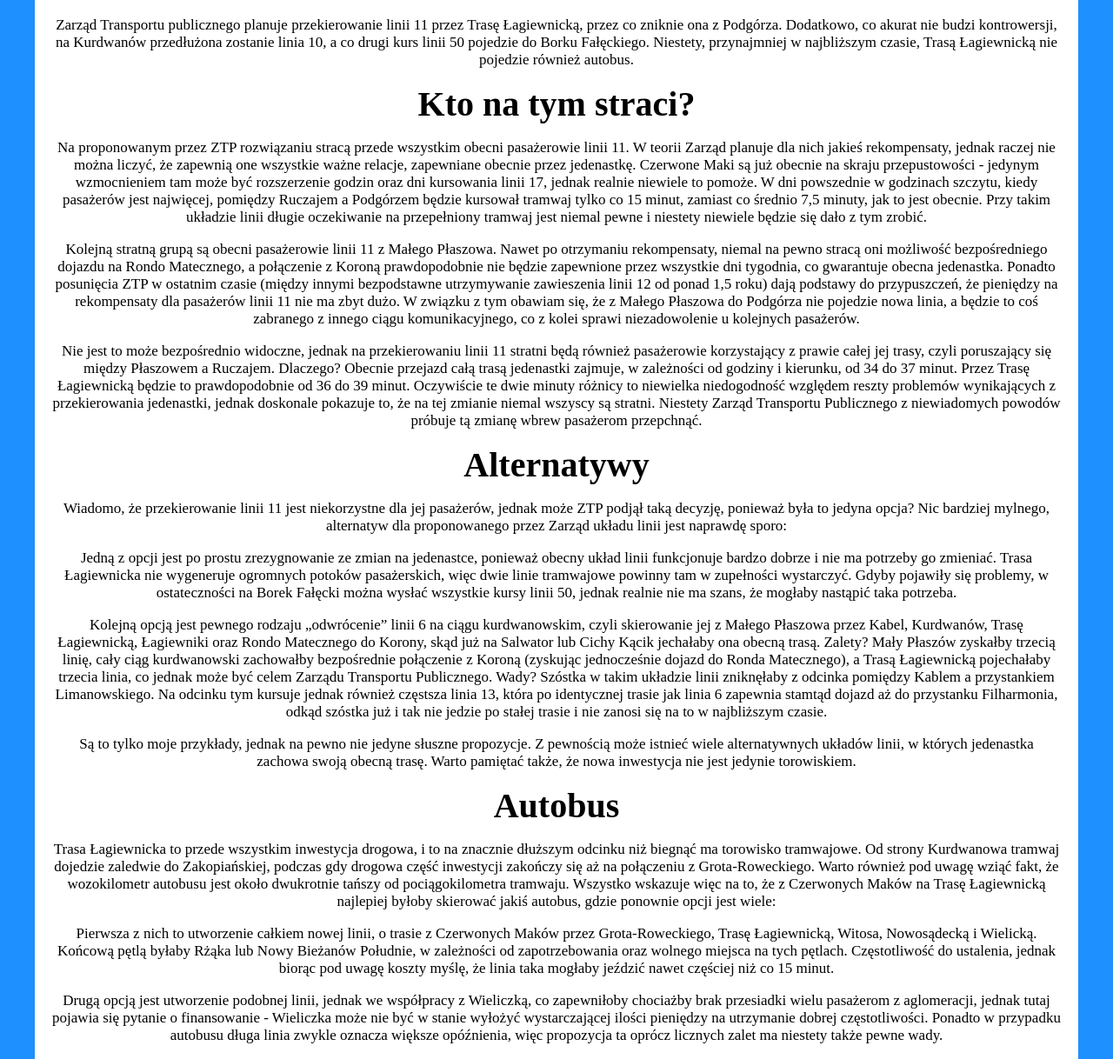
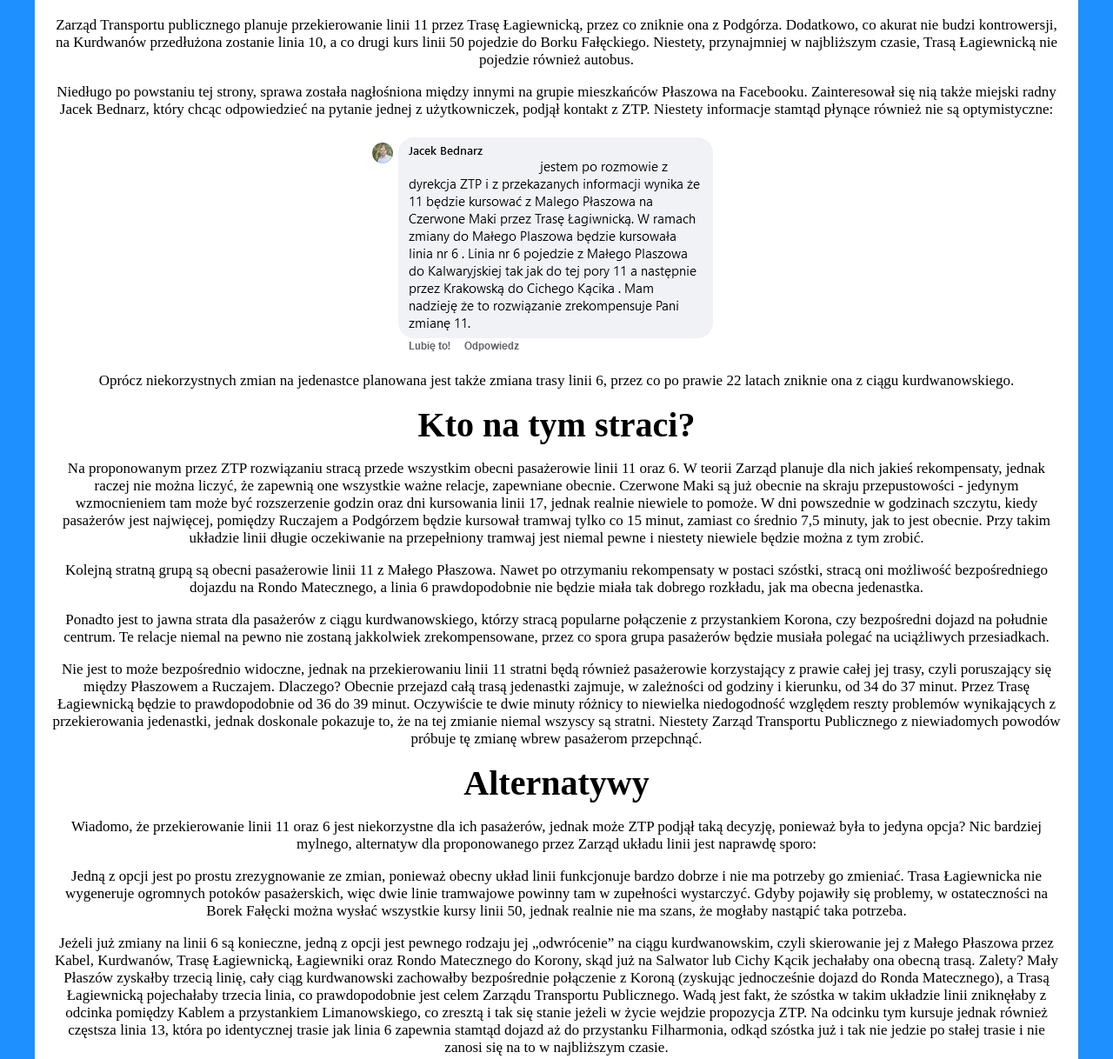
Before and after one commit to RatujmyLinie11/RatujmyLinie11.github.io, a plain HTML site: page index.html in a window 1280 px wide. Shown: the part 679-1897 px from the top of the page at 87% size. Drawn offline with Linux system fonts and the light colour scheme.

Commit message:
Add files via upload

```diff
--- a/index.html
+++ b/index.html
@@ -12,26 +12,30 @@
     </header>
     <main>
         <h1>Co knuje ZTP?</h1>
-        <p>Od pewnego czasu jest już wiadome, że otwarcie Trasy Łagiewnickiej nastąpi w wakacje. Z tego powodu na początku maja wysłałem do ZTP e-maila z pytaniem dotyczącym układu linii po oddaniu nowego odcinka. Odpowiedź, którą otrzymałem niestety mnie przeraziła:</p>
+        <p>Od pewnego czasu jest już wiadome, że otwarcie Trasy Łagiewnickiej nastąpi w wakacje. Z tego powodu na początku maja wysłałem do ZTP e-maila z pytaniem dotyczącym układu linii po oddaniu nowego odcinka. Odpowiedź, którą otrzymałem, niestety mnie przeraziła:</p>
         <img class="innerimage" src="Odpowiedz.png" alt="Grafika (odpowiedź na zapytanie dotyczące układu linii)">
         <p>Zarząd Transportu publicznego planuje przekierowanie linii 11 przez Trasę Łagiewnicką, przez co zniknie ona z Podgórza. Dodatkowo, co akurat nie budzi kontrowersji, na Kurdwanów przedłużona zostanie linia 10, a co drugi kurs linii 50 pojedzie do Borku Fałęckiego. Niestety, przynajmniej w najbliższym czasie, Trasą Łagiewnicką nie pojedzie również autobus.</p>
+        <p>Niedługo po powstaniu tej strony, sprawa została nagłośniona między innymi na grupie mieszkańców Płaszowa na Facebooku. Zainteresował się nią także miejski radny Jacek Bednarz, który chcąc odpowiedzieć na pytanie jednej z użytkowniczek, podjął kontakt z ZTP. Niestety informacje stamtąd płynące również nie są optymistyczne:</p>
+        <img class="innerimage" src="Bednarz.png" alt="Grafika (odpowiedź randego Jacka Bednarza)">
+        <p>Oprócz niekorzystnych zmian na jedenastce planowana jest także zmiana trasy linii 6, przez co po prawie 22 latach zniknie ona z ciągu kurdwanowskiego.</p>
         <h1>Kto na tym straci?</h1>
-        <p>Na proponowanym przez ZTP rozwiązaniu stracą przede wszystkim obecni pasażerowie linii 11. W teorii Zarząd planuje dla nich jakieś rekompensaty, jednak raczej nie można liczyć, że zapewnią one wszystkie ważne relacje, zapewniane obecnie przez jedenastkę. Czerwone Maki są już obecnie na skraju przepustowości - jedynym wzmocnieniem tam może być rozszerzenie godzin oraz dni kursowania linii 17, jednak realnie niewiele to pomoże. W dni powszednie w godzinach szczytu, kiedy pasażerów jest najwięcej, pomiędzy Ruczajem a Podgórzem będzie kursował tramwaj tylko co 15 minut, zamiast co średnio 7,5 minuty, jak to jest obecnie. Przy takim układzie linii długie oczekiwanie na przepełniony tramwaj jest niemal pewne i niestety niewiele będzie się dało z tym zrobić.</p>
-        <p>Kolejną stratną grupą są obecni pasażerowie linii 11 z Małego Płaszowa. Nawet po otrzymaniu rekompensaty, niemal na pewno stracą oni możliwość bezpośredniego dojazdu na Rondo Matecznego, a połączenie z Koroną prawdopodobnie nie będzie zapewnione przez wszystkie dni tygodnia, co gwarantuje obecna jedenastka. Ponadto posunięcia ZTP w ostatnim czasie (między innymi bezpodstawne utrzymywanie zawieszenia linii 12 od ponad 1,5 roku) dają podstawy do przypuszczeń, że pieniędzy na rekompensaty dla pasażerów linii 11 nie ma zbyt dużo. W związku z tym obawiam się, że z Małego Płaszowa do Podgórza nie pojedzie nowa linia, a będzie to coś zabranego z innego ciągu komunikacyjnego, co z kolei sprawi niezadowolenie u kolejnych pasażerów.</p>
-        <p>Nie jest to może bezpośrednio widoczne, jednak na przekierowaniu linii 11 stratni będą również pasażerowie korzystający z prawie całej jej trasy, czyli poruszający się między Płaszowem a Ruczajem. Dlaczego? Obecnie przejazd całą trasą jedenastki zajmuje, w zależności od godziny i kierunku, od 34 do 37 minut. Przez Trasę Łagiewnicką będzie to prawdopodobnie od 36 do 39 minut. Oczywiście te dwie minuty różnicy to niewielka niedogodność względem reszty problemów wynikających z przekierowania jedenastki, jednak doskonale pokazuje to, że na tej zmianie niemal wszyscy są stratni. Niestety Zarząd Transportu Publicznego z niewiadomych powodów próbuje tą zmianę wbrew pasażerom przepchnąć.</p>
+        <p>Na proponowanym przez ZTP rozwiązaniu stracą przede wszystkim obecni pasażerowie linii 11 oraz 6. W teorii Zarząd planuje dla nich jakieś rekompensaty, jednak raczej nie można liczyć, że zapewnią one wszystkie ważne relacje, zapewniane obecnie. Czerwone Maki są już obecnie na skraju przepustowości - jedynym wzmocnieniem tam może być rozszerzenie godzin oraz dni kursowania linii 17, jednak realnie niewiele to pomoże. W dni powszednie w godzinach szczytu, kiedy pasażerów jest najwięcej, pomiędzy Ruczajem a Podgórzem będzie kursował tramwaj tylko co 15 minut, zamiast co średnio 7,5 minuty, jak to jest obecnie. Przy takim układzie linii długie oczekiwanie na przepełniony tramwaj jest niemal pewne i niestety niewiele będzie można z tym zrobić.</p>
+        <p>Kolejną stratną grupą są obecni pasażerowie linii 11 z Małego Płaszowa. Nawet po otrzymaniu rekompensaty w postaci szóstki, stracą oni możliwość bezpośredniego dojazdu na Rondo Matecznego, a linia 6 prawdopodobnie nie będzie miała tak dobrego rozkładu, jak ma obecna jedenastka.</p>
+        <p>Ponadto jest to jawna strata dla pasażerów z ciągu kurdwanowskiego, którzy stracą popularne połączenie z przystankiem Korona, czy bezpośredni dojazd na południe centrum. Te relacje niemal na pewno nie zostaną jakkolwiek zrekompensowane, przez co spora grupa pasażerów będzie musiała polegać na uciążliwych przesiadkach.</p>
+        <p>Nie jest to może bezpośrednio widoczne, jednak na przekierowaniu linii 11 stratni będą również pasażerowie korzystający z prawie całej jej trasy, czyli poruszający się między Płaszowem a Ruczajem. Dlaczego? Obecnie przejazd całą trasą jedenastki zajmuje, w zależności od godziny i kierunku, od 34 do 37 minut. Przez Trasę Łagiewnicką będzie to prawdopodobnie od 36 do 39 minut. Oczywiście te dwie minuty różnicy to niewielka niedogodność względem reszty problemów wynikających z przekierowania jedenastki, jednak doskonale pokazuje to, że na tej zmianie niemal wszyscy są stratni. Niestety Zarząd Transportu Publicznego z niewiadomych powodów próbuje tę zmianę wbrew pasażerom przepchnąć.</p>
         <h1>Alternatywy</h1>
-        <p>Wiadomo, że przekierowanie linii 11 jest niekorzystne dla jej pasażerów, jednak może ZTP podjął taką decyzję, ponieważ była to jedyna opcja? Nic bardziej mylnego, alternatyw dla proponowanego przez Zarząd układu linii jest naprawdę sporo:</p>
-        <p>Jedną z opcji jest po prostu zrezygnowanie ze zmian na jedenastce, ponieważ obecny układ linii funkcjonuje bardzo dobrze i nie ma potrzeby go zmieniać. Trasa Łagiewnicka nie wygeneruje ogromnych potoków pasażerskich, więc dwie linie tramwajowe powinny tam w zupełności wystarczyć. Gdyby pojawiły się problemy, w ostateczności na Borek Fałęcki można wysłać wszystkie kursy linii 50, jednak realnie nie ma szans, że mogłaby nastąpić taka potrzeba.</p>
-        <p>Kolejną opcją jest pewnego rodzaju „odwrócenie” linii 6 na ciągu kurdwanowskim, czyli skierowanie jej z Małego Płaszowa przez Kabel, Kurdwanów, Trasę Łagiewnicką, Łagiewniki oraz Rondo Matecznego do Korony, skąd już na Salwator lub Cichy Kącik jechałaby ona obecną trasą. Zalety? Mały Płaszów zyskałby trzecią linię, cały ciąg kurdwanowski zachowałby bezpośrednie połączenie z Koroną (zyskując jednocześnie dojazd do Ronda Matecznego), a Trasą Łagiewnicką pojechałaby trzecia linia, co jednak może być celem Zarządu Transportu Publicznego. Wady? Szóstka w takim układzie linii zniknęłaby z odcinka pomiędzy Kablem a przystankiem Limanowskiego. Na odcinku tym kursuje jednak również częstsza linia 13, która po identycznej trasie jak linia 6 zapewnia stamtąd dojazd aż do przystanku Filharmonia, odkąd szóstka już i tak nie jedzie po stałej trasie i nie zanosi się na to w najbliższym czasie.</p>
+        <p>Wiadomo, że przekierowanie linii 11 oraz 6 jest niekorzystne dla ich pasażerów, jednak może ZTP podjął taką decyzję, ponieważ była to jedyna opcja? Nic bardziej mylnego, alternatyw dla proponowanego przez Zarząd układu linii jest naprawdę sporo:</p>
+        <p>Jedną z opcji jest po prostu zrezygnowanie ze zmian, ponieważ obecny układ linii funkcjonuje bardzo dobrze i nie ma potrzeby go zmieniać. Trasa Łagiewnicka nie wygeneruje ogromnych potoków pasażerskich, więc dwie linie tramwajowe powinny tam w zupełności wystarczyć. Gdyby pojawiły się problemy, w ostateczności na Borek Fałęcki można wysłać wszystkie kursy linii 50, jednak realnie nie ma szans, że mogłaby nastąpić taka potrzeba.</p>
+        <p>Jeżeli już zmiany na linii 6 są konieczne, jedną z opcji jest pewnego rodzaju jej „odwrócenie” na ciągu kurdwanowskim, czyli skierowanie jej z Małego Płaszowa przez Kabel, Kurdwanów, Trasę Łagiewnicką, Łagiewniki oraz Rondo Matecznego do Korony, skąd już na Salwator lub Cichy Kącik jechałaby ona obecną trasą. Zalety? Mały Płaszów zyskałby trzecią linię, cały ciąg kurdwanowski zachowałby bezpośrednie połączenie z Koroną (zyskując jednocześnie dojazd do Ronda Matecznego), a Trasą Łagiewnicką pojechałaby trzecia linia, co prawdopodobnie jest celem Zarządu Transportu Publicznego. Wadą jest fakt, że szóstka w takim układzie linii zniknęłaby z odcinka pomiędzy Kablem a przystankiem Limanowskiego, co zresztą i tak się stanie jeżeli w życie wejdzie propozycja ZTP. Na odcinku tym kursuje jednak również częstsza linia 13, która po identycznej trasie jak linia 6 zapewnia stamtąd dojazd aż do przystanku Filharmonia, odkąd szóstka już i tak nie jedzie po stałej trasie i nie zanosi się na to w najbliższym czasie.</p>
         <p>Są to tylko moje przykłady, jednak na pewno nie jedyne słuszne propozycje. Z pewnością może istnieć wiele alternatywnych układów linii, w których jedenastka zachowa swoją obecną trasę. Warto pamiętać także, że nowa inwestycja nie jest jedynie torowiskiem.</p>
         <h1>Autobus</h1>
         <p>Trasa Łagiewnicka to przede wszystkim inwestycja drogowa, i to na znacznie dłuższym odcinku niż biegnąć ma torowisko tramwajowe. Od strony Kurdwanowa tramwaj dojedzie zaledwie do Zakopiańskiej, podczas gdy drogowa część inwestycji zakończy się aż na połączeniu z Grota-Roweckiego. Warto również pod uwagę wziąć fakt, że wozokilometr autobusu jest około dwukrotnie tańszy od pociągokilometra tramwaju. Wszystko wskazuje więc na to, że z Czerwonych Maków na Trasę Łagiewnicką najlepiej byłoby skierować jakiś autobus, gdzie ponownie opcji jest wiele:</p>
         <p>Pierwsza z nich to utworzenie całkiem nowej linii, o trasie z Czerwonych Maków przez Grota-Roweckiego, Trasę Łagiewnicką, Witosa, Nowosądecką i Wielicką. Końcową pętlą byłaby Rżąka lub Nowy Bieżanów Południe, w zależności od zapotrzebowania oraz wolnego miejsca na tych pętlach. Częstotliwość do ustalenia, jednak biorąc pod uwagę koszty myślę, że linia taka mogłaby jeździć nawet częściej niż co 15 minut.</p>
         <p>Drugą opcją jest utworzenie podobnej linii, jednak we współpracy z Wieliczką, co zapewniłoby chociażby brak przesiadki wielu pasażerom z aglomeracji, jednak tutaj pojawia się pytanie o finansowanie - Wieliczka może nie być w stanie wyłożyć wystarczającej ilości pieniędzy na utrzymanie dobrej częstotliwości. Ponadto w przypadku autobusu długa linia zwykle oznacza większe opóźnienia, więc propozycja ta oprócz licznych zalet ma niestety także pewne wady.</p>
         <p>Kolejny pomysł jest trochę kontrowersyjny, jednak z pewnością najtańszy - jest nim przekierowanie linii 143 od Bieżanowskiej przez Nowosądecką, Witosa, Trasę Łagiewnicką oraz Grota-Roweckiego na Czerwone Maki. Za zaoszczędzone pieniądze można by także podnieść tam częstotliwość, co byłoby w teorii korzystne dla pasażerów ze Złocienia, Starego Bieżanowa oraz Starego Prokocimia, jednak straciliby oni niestety wówczas dojazd na Podgórze SKA, co powoduje konieczność konsultacji tej zmiany z pasażerami i mieszkańcami, na co w ZTP niestety szanse nikłe.</p>
-        <p>Ponownie nie są to jedyne możliwości, a w przypadku poruszającego się na oponach autobusu, propozycje można wymyślać tak naprawdę w nieskończoność. Wszystkie przedstawione przeze mnie zapewniają jednak jedną ważną zaletę względem przekierowania linii 11 (oczywiście poza niedogodnościami dla jej obecnych pasażerów) - autobus z Czerwonych Maków nie będzie na Kurdwanów musiał jechać przez Brożka, przez co powinien być on w tej relacji szybszym środkiem transportu od tramwaju. Ponadto istnienie takiego autobusu znacznie zredukowałoby konieczność przesiadki wśród pasażerów jadących z południa miasta na Ruczaj, a jak wiadomo połączenie bezpośrednie zawsze jest najbardziej atrakcyjne. Niestety, ale Zarząd Transportu Publicznego nie chce takiego połączenia utworzyć, co niestety zmarnuje sporą część potencjału Trasy Łagiewnickiej.</p>
+        <p>Ponownie nie są to jedyne możliwości, a w przypadku poruszającego się na oponach autobusu, propozycje można wymyślać tak naprawdę w nieskończoność. Wszystkie przedstawione przeze mnie zapewniają jednak jedną ważną zaletę względem przekierowania linii 11 (oczywiście poza niedogodnościami dla jej obecnych pasażerów) - autobus z Czerwonych Maków nie będzie na Kurdwanów musiał jechać przez Brożka, przez co powinien być on w tej relacji szybszym środkiem transportu od tramwaju. Ponadto istnienie takiego autobusu znacznie zredukowałoby konieczność przesiadki wśród pasażerów jadących z południa miasta na Ruczaj, a jak wiadomo, połączenie bezpośrednie zawsze jest najbardziej atrakcyjne. Niestety, ale Zarząd Transportu Publicznego nie chce takiego połączenia utworzyć, co niestety zmarnuje sporą część potencjału Trasy Łagiewnickiej.</p>
         <h1>Co możemy zrobić?</h1>
-        <p>Decyzja niestety już w zasadzie jest podjęta, jednak w przeszłości ZTP potrafił zmieniać swoje decyzje tuż przed wprowadzeniem ich w życie. Póki pierwszy tramwaj linii 11 nie przejechał Trasą Łagiewnicką, nic jeszcze nie jest stracone. Jej otwarcie i wejście zmian dopiero w lipcu, do tego czasu można jeszcze walczyć. Co trzeba zrobić, żeby jedenastka została na swojej obecnej trasie? Przede wszystkim pisać w tej sprawie do ZTP - kulturalnie, z konkretnymi argumentami, może także z propozycją alternatywnego układu linii tramwajowych oraz autobusowych na Trasie Łagiewnickiej. Im będzie nas więcej, tym lepiej, tym większa szansa na cofnięcie tej okropnej propozycji. Linia 11 swoją popularnością w ostatnich latach udowodniła, że ma swoje stałe miejsce w układzie linii komunikacyjnych. Dzięki wspólnemu wysiłkowi utrzymamy ją na swoim miejscu, czyli w Podgórzu.</p>
+        <p>Decyzja niestety już w zasadzie jest podjęta, jednak w przeszłości ZTP potrafił zmieniać swoje decyzje tuż przed wprowadzeniem ich w życie. Póki pierwszy tramwaj linii 11 nie przejechał Trasą Łagiewnicką, a szóstka dalej istnieje na Kurdwanowie, nic jeszcze nie jest stracone. Wejście zmian planowane jest na połowę lipca, do tego czasu można jeszcze walczyć. Co trzeba zrobić, żeby jedenastka oraz linia 6 zostały na swoich obecnych trasach? Przede wszystkim pisać w tej sprawie do ZTP - kulturalnie, z konkretnymi argumentami, może także z propozycją alternatywnego układu linii tramwajowych oraz autobusowych na Trasie Łagiewnickiej. Do tego warto podpisać <a href="https://secure.avaaz.org/community_petitions/pl/zarzad_transportu_publicznego_w_krakowie_krakow_ratujmy_linie_11_oraz_6/">petycję</a> w celu pokazania Zarządowi konkretnej ilości pasażerów, sprzeciwiających się zmianom. Im będzie nas więcej, tym lepiej, tym większa szansa na cofnięcie tej okropnej propozycji. Linie 11 oraz 6 swoją popularnością w ostatnich latach udowodniły, że mają swoje stałe miejsce w układzie linii komunikacyjnych. Dzięki wspólnemu wysiłkowi utrzymamy je na swoich miejscach, czyli w jedenastkę w Podgórzu, a szóstkę na ciągu kurdwanowskim.</p>
         <img class="innerimage" src="Zdjecie.jpg" alt="Zdjęcie (tramwaj linii 11 odjeżdża z przystanku Podgórze SKA)">
         <h1>Kontakt</h1>
         <table>
@@ -40,6 +44,9 @@
             </tr>
             <tr>
                 <td class="left">E-mail twórcy inicjatywy:</td><td><button onclick="Tworca()">Kopiuj</button></td>
+            </tr>
+            <tr>
+                <td class="left">Petycja w sprawie pozostawienia linii 11 oraz 6 na swoich trasach:</td><td><button onclick="window.location.href='https://secure.avaaz.org/community_petitions/pl/zarzad_transportu_publicznego_w_krakowie_krakow_ratujmy_linie_11_oraz_6/';">Przejdź</button></td>
             </tr>
             <tr>
                 <td class="left">forum.pkk.net.pl - największe krakowskie forum dotyczące komunikacji miejskiej:</td><td><button onclick="window.location.href='https://forum.pkk.net.pl/';">Przejdź</button></td>
```
